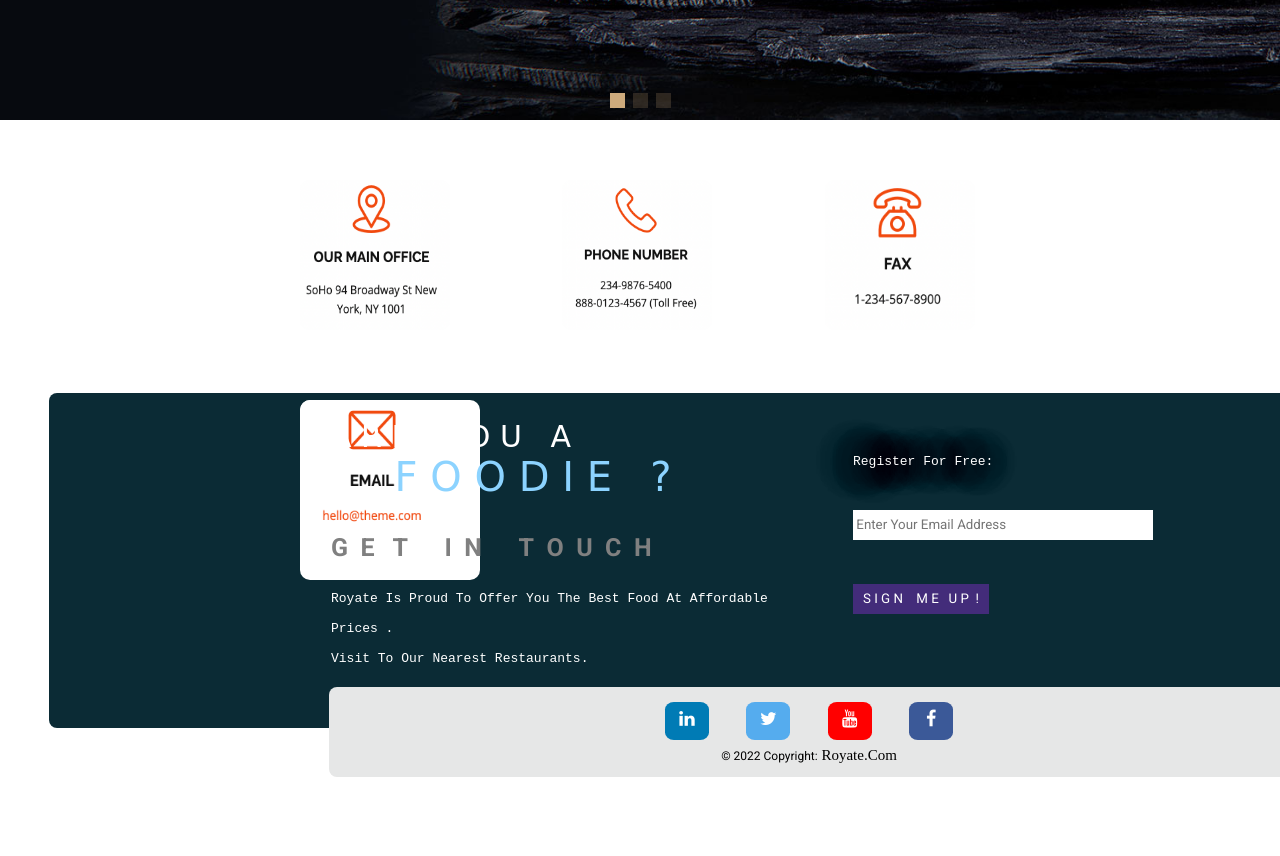
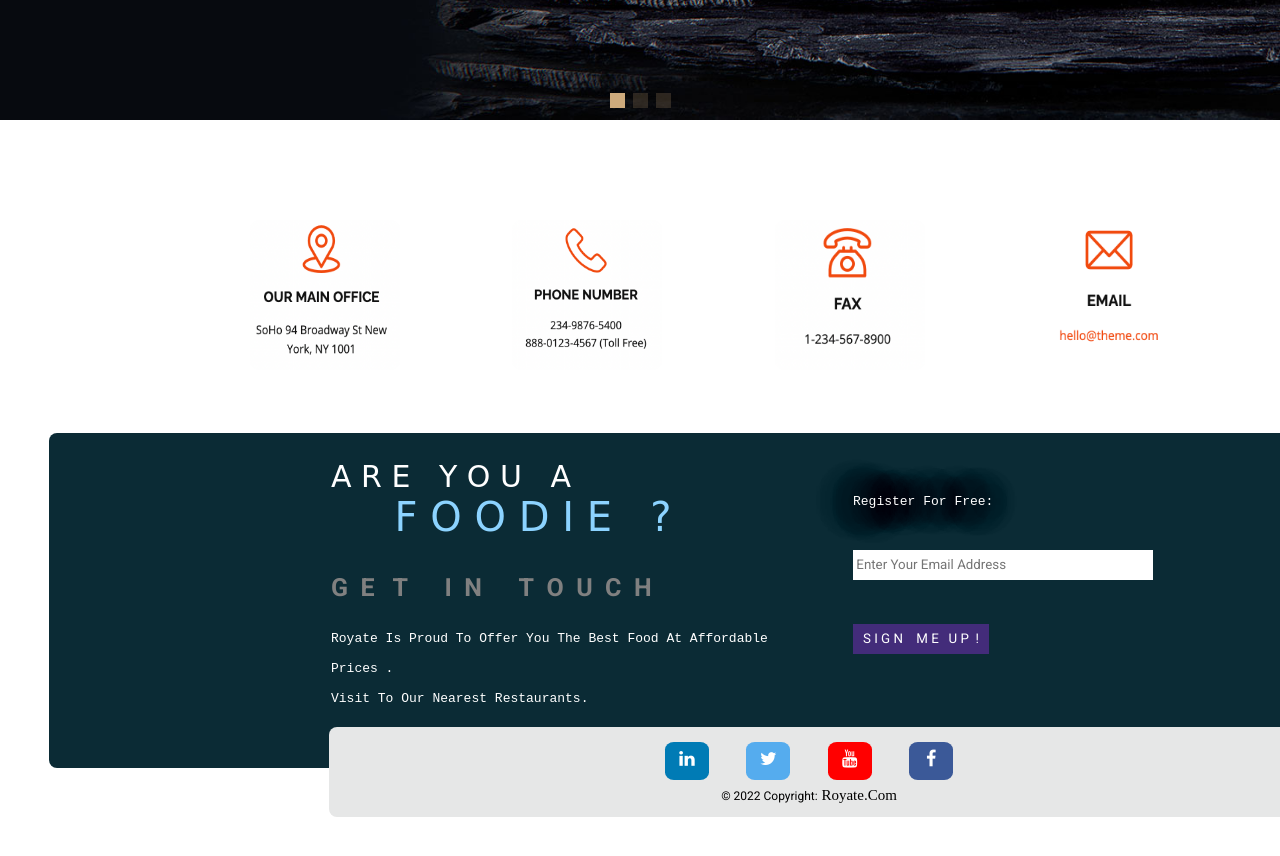
Before and after one commit to YadnikaDabhade/Restaurant-FoodWeb, a plain HTML site: page index.html in a window 1280 px wide. Shown: the part 680-1536 px from the top of the page. Drawn offline with nearby package versions, Linux system fonts and the light colour scheme; a web font is replaced by a local one.

Commit message:
about section page added

```diff
--- a/style.css
+++ b/style.css
@@ -179,13 +179,13 @@ header .icons #menu {
 
 .info {
 
-	padding: 40px 0px 0px 0px;
+	padding: 80px 0px 0px 0px;
 	height: 690px;
 }
 
 .About {
 	height: 230px;
-	padding-left: 260px;
+	padding-left: 210px;
 }
 
 #about {
```
Also changed, not shown: 1 other file.
